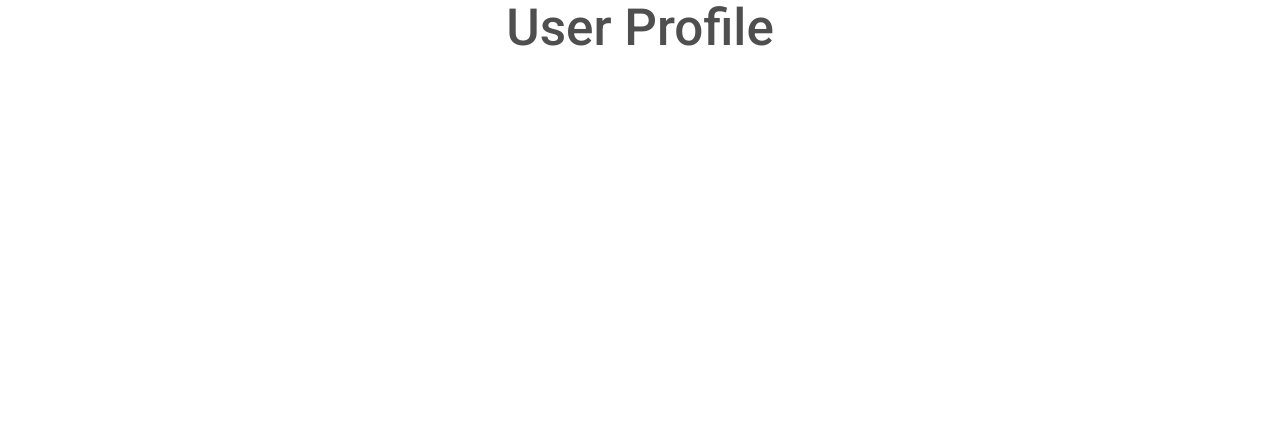
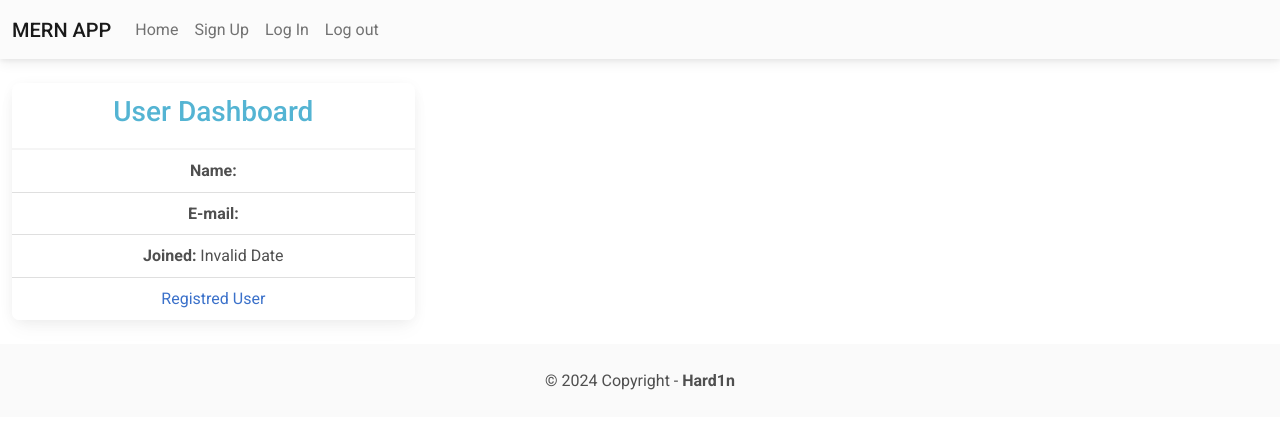
Before and after one commit to hard1n/MERN-auth, a React (Vite) app in the folder frontend/: page /user/profile in a window 1280 px wide. Shown: the top 428 px of the page. Built offline with nearby package versions, Linux system fonts and the light colour scheme; no server answers.

Commit message:
Fix: Styled user profile dashboard

```diff
--- a/frontend/src/pages/user/UserProfile.jsx
+++ b/frontend/src/pages/user/UserProfile.jsx
@@ -1,9 +1,11 @@
 import React, { useEffect, useState } from "react";
 import { useNavigate } from "react-router-dom";
+import Header from "../../components/Header";
+import Footer from "../../components/Footer";
 
 const UserProfile = () => {
   const [profile, setProfile] = useState("");
-  const { name, email } = profile;
+  const { name, email, createdAt, role } = profile;
   let navigate = useNavigate();
 
   useEffect(() => {
@@ -35,9 +37,45 @@ const UserProfile = () => {
 
   return (
     <>
-      <h1>User Profile</h1>
+      {/* <h1>User Profile</h1>
       <h1>{name}</h1>
-      <h1>{email}</h1>
+      <h1>{email}</h1> */}
+
+      <Header />
+
+      <div className="container-fluid dashboard-container mt-4 mb-4">
+        <div className="row">
+          <div className="col-sm-4">
+            <div className="card card_dashboard">
+              <div className="card-header">
+                <h3 className="title text-info">User Dashboard</h3>
+              </div>
+              <ul className="list-group list-group-flush">
+                <li className="list-group-item">
+                  <b>Name:</b> {name}
+                </li>
+                <li className="list-group-item">
+                  {" "}
+                  <b>E-mail:</b> {email}
+                </li>
+                <li className="list-group-item">
+                  {" "}
+                  <b>Joined:</b> {new Date(createdAt).toLocaleDateString()}
+                </li>
+                <li className="list-group-item text-primary">
+                  {" "}
+                  {role === 1 ? "Admin" : "Registred User"}
+                </li>
+              </ul>
+            </div>
+          </div>
+          {/* <div className="col-sm-8">
+            <h4>other col</h4>
+          </div> */}
+        </div>
+      </div>
+
+      <Footer />
     </>
   );
 };
```
